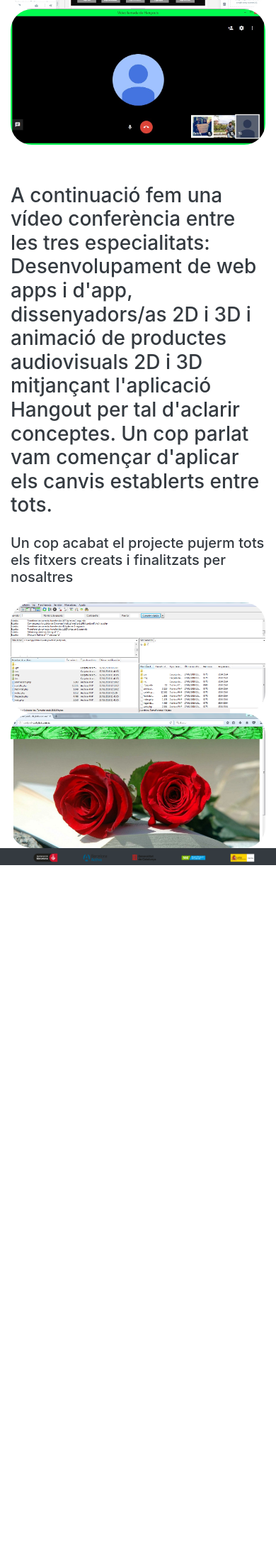
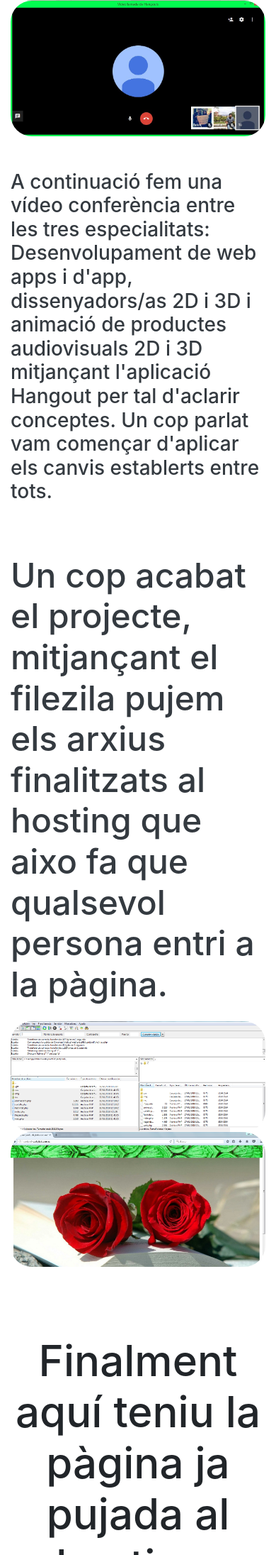
Before and after one commit to docentecam/santjordi, a PHP site: page /web.php in a window 390 px wide; the page is wider, and only the part inside the window is pictured. Shown: the part 4309-6500 px from the top of that part at 71% size. Before the commit the page ends 5528 px from the top of that part, so only its background shows below. Run offline with PHP 8.4, Linux system fonts and the light colour scheme; some libraries are stand-ins or nearby versions.

Commit message:
ultima foto con una flecha

```diff
--- a/css/style.css
+++ b/css/style.css
@@ -19,9 +19,12 @@ nav{
 #borderImage{
 	border-radius: 30px;
 }
+#textFirezila{
+	font-size: 48px;
+}
 #textHangout{
 	font-size: 48px;
-	padding-top: 55px;
+
 }
 #textMeeting
 {
@@ -30,7 +33,7 @@ nav{
 #textMockingboot
 {
 	font-size: 48px;
-	padding-top: 60px;
+
 }
 
 
@@ -67,6 +70,12 @@ nav{
   padding-top: 4px;
   padding-right: 8px;
   padding-left: 3px;
+}
+#pictureArrow{
+	padding-right: 450px;
+}
+#textWeb{
+	font-size: 60px;
 }
 #textHeadboard{
 	font-size: 26px;
@@ -107,7 +116,9 @@ nav{
 	background-color: #7FFFD4;
 
 }
-
+#pictureMocking{
+		border-radius: 30px;
+	}
 @media (max-width: 575px){
 
 
@@ -116,10 +127,7 @@ nav{
 
 
 @media (max-width: 575px){
-	#pictureMocking
-	{
-		border-radius: 30px;
-	}
+
 	#textHangout
 	{
 		font-size: 28px;
--- a/web.php
+++ b/web.php
@@ -5,7 +5,7 @@
 
 </div>
 <div class="row">
-	<div class="col-12 card mb-3">
+	<div class="col-12 col-md-12 card mb-3">
 	  <img id="borderImage" class="card-img-top" src="img/cropped-cropped-3d-abstract-wallpaper-colorful-abstract-wallpapers.jpg" alt="Card image cap">
 	  <div  id="titleColor" class="card-body  text-dark text-center">
 	    <h5 id="textHeadboard" class="card-title">HOLA! Som el grup de la especialitat desenvolupament d'app i web apps format per: Rafat, Andrea, Raul, Belén, Oscar, Santi i Claudia. Nosaltres hem sigut els creadors d'aquesta pàgina web</h5>
@@ -25,10 +25,10 @@
 
 </div>
 <div class="row">
-	<div class="text-dark mb-3 col-sm-12 col-md-12 col-lg-6 " >
+	<div class="text-dark mb-3 col-sm-12 col-md-12 col-lg-6 mt-5" >
 
 	  <div>
-	    <h5 id="textMockingboot" ">Ja en el Moockingboot, utilitzem aquesta aplicació per crear un wireframe, que consisteix a fer una estructura visual de la pàgina web que farem amb els diferents elements que és compondrà la pàgina: Un menú en la capçalera amb les seves opcions, un peu de pàgina amb els logos corporatius, i el contingut de cada una de les opcions del menú.
+	    <h5 id="textMockingboot" >Ja en el Moockingboot, utilitzem aquesta aplicació per crear un wireframe, que consisteix a fer una estructura visual de la pàgina web que farem amb els diferents elements que és compondrà la pàgina: Un menú en la capçalera amb les seves opcions, un peu de pàgina amb els logos corporatius, i el contingut de cada una de les opcions del menú.
 	     </h5>
 
 	  </div>
@@ -43,7 +43,7 @@
 
 	</div>
 
-	<div  class="text-dark mb-3 col-sm-12 col-md-12 col-lg-6 ">
+	<div  class="text-dark mb-3 col-sm-12 col-md-12 col-lg-6 mt-5">
 
 	  <div >
 	    <h5 id="textHangout">A continuació fem una vídeo conferència entre les tres especialitats: Desenvolupament de web apps i d'app, dissenyadors/as 2D i 3D i animació de productes audiovisuals 2D i 3D mitjançant l'aplicació Hangout per tal d'aclarir conceptes. Un cop parlat vam començar d'aplicar els canvis establerts entre tots.
@@ -54,10 +54,10 @@
 
 </div>
 <div class="row">
-	<div class="text-dark mb-3 col-sm-12 col-md-12 col-lg-6 " >
+	<div class="text-dark mb-3 col-sm-12 col-md-12 col-lg-6 mt-5" >
 
 	  <div>
-	    <h5 id="textFirezila" ">Un cop acabat el projecte pujerm tots els fitxers creats i finalitzats per nosaltres
+	    <h5 id="textFirezila" ">Un cop acabat el projecte, mitjançant el filezila pujem els arxius finalitzats al hosting que aixo fa que qualsevol persona entri a la pàgina.
 	     </h5>
 
 	  </div>
@@ -68,10 +68,19 @@
 
 </div>
 <div class="row">
-	<div  class="col-sm-12 col-md-12 col-lg-6">
+	<div  class="col-sm-12 col-md-12 col-lg-6 mb-5">
 		<img id="pictureWeb" class="img-fluid " src="img/sitioNavegador.png">
 
 	</div>
+	 <div  class="col-sm-12 col-md-12 col-lg-6 mt-5 text-center">
+		 <div>
+		    <h5 id="textWeb"> Finalment aquí teniu la pàgina ja pujada al hosting.
+		     </h5>
+		    <div>
+		     	<img id="pictureArrow" src="img/flechaparaultimafoto.png" >
+			</div>
+		  </div>
+		</div>
 </div>
 
 
```
